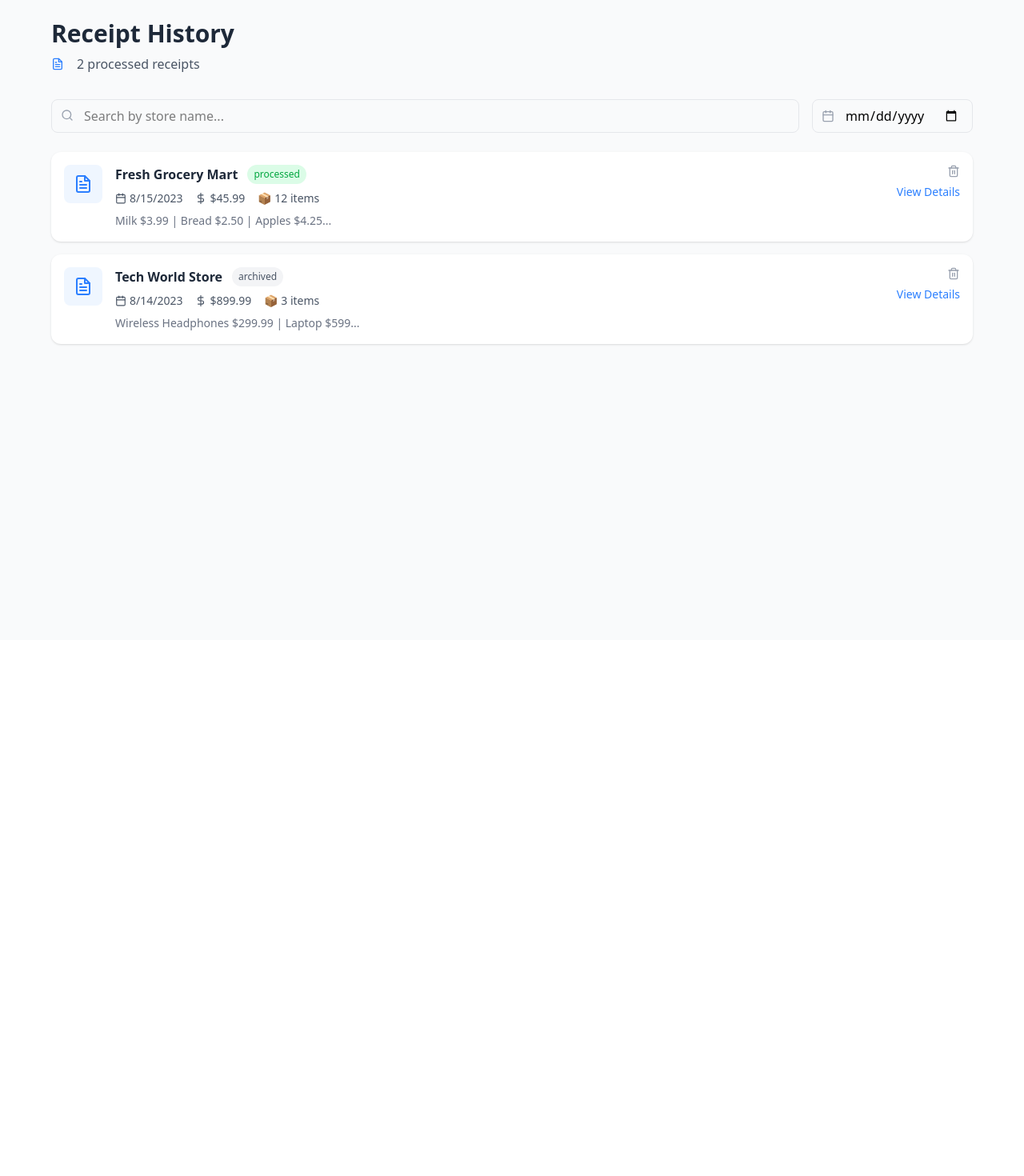
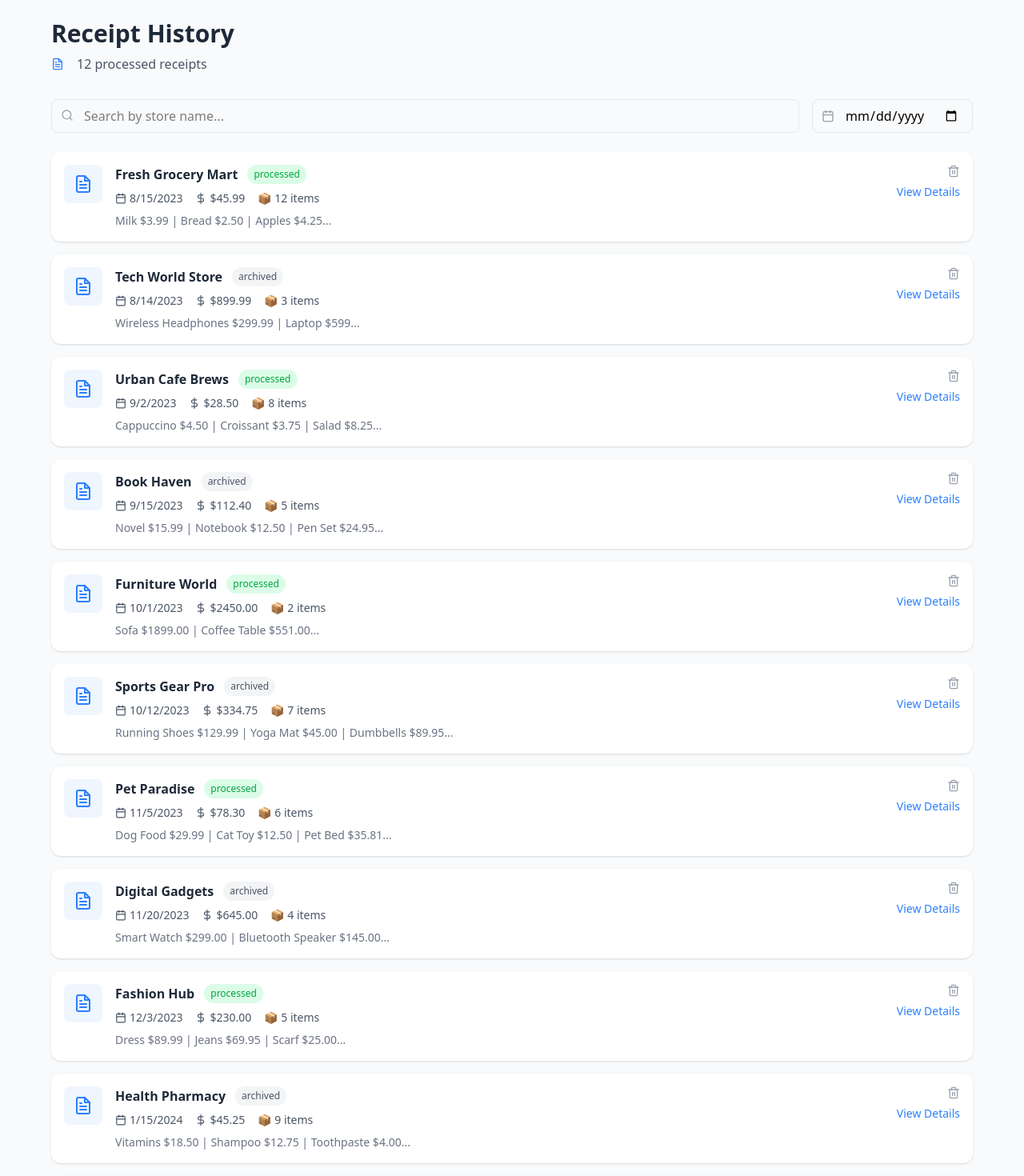
Before and after one commit to A-R-P-I-T-JAIN/NiveshSahayak, a React (Vite) app: page /recipts in a window 1280 px wide. Shown: the top 1470 px of the page at 80% size. Before the commit the page ends 800 px from the top, so only its background shows below. Built offline with nearby package versions, Linux system fonts and the light colour scheme; no server answers.

Commit message:
some minor chages done

```diff
--- a/src/App.jsx
+++ b/src/App.jsx
@@ -14,7 +14,7 @@ import Community from "./pages/Community";
 import Expenses from "./pages/Expenses";
 import AiAssistance from "./pages/AiAssistance";
 import ReciptsPage from "./components/ReciptsPage";
-import ReciptDetaiilPage from "./components/ReciptDetaiilPage";
+import ReciptDetailPage from "./components/ReciptDetailPage";
 
 function App() {
   return (
@@ -31,7 +31,7 @@ function App() {
           />
           <Route path="/community" element={<Community />} />
           <Route path="/recipts" element={<ReciptsPage />} />
-          <Route path="/singlerecipt" element={<ReciptDetaiilPage />} />
+          <Route path="/singlerecipt" element={<ReciptDetailPage />} />
           <Route path="/expenses" element={<Expenses />} />
           <Route path="/register" element={<Register />} />
           <Route path="/register2" element={<Register2 />} />
--- a/src/components/ReciptDetaiilPage.jsx
+++ b/src/components/ReciptDetailPage.jsx
@@ -1,5 +1,6 @@
 import { FiDownload, FiArrowLeft } from "react-icons/fi";
 import wwe from "../assets/wwe.png";
+import { useNavigate } from "react-router-dom";
 // import googleGemini from "./googleGemini.js";
 
 const ReceiptDetailPage = () => {
@@ -53,13 +54,18 @@ const ReceiptDetailPage = () => {
     },
   };
 
+  const navigate = useNavigate();
+
   //   console.log(googleGemini());
   return (
     <div className="min-h-screen bg-gray-50 p-6">
       <div className="max-w-7xl mx-auto">
         {/* Header */}
         <div className="mb-6 flex items-center justify-between">
-          <button className="flex items-center text-blue-600 hover:text-blue-800">
+          <button
+            onClick={() => navigate("/recipts")}
+            className="flex items-center text-blue-600 hover:text-blue-800"
+          >
             <FiArrowLeft className="mr-2" /> Back to History
           </button>
           <h1 className="text-2xl font-bold text-gray-800">Receipt Details</h1>
--- a/src/components/ReciptsPage.jsx
+++ b/src/components/ReciptsPage.jsx
@@ -33,7 +33,98 @@ const ReceiptHistory = () => {
       status: "archived",
       textPreview: "Wireless Headphones $299.99 | Laptop $599...",
     },
-    // Add more mock entries
+    {
+      id: 3,
+      store: "Urban Cafe Brews",
+      date: "2023-09-02",
+      total: 28.5,
+      items: 8,
+      status: "processed",
+      textPreview: "Cappuccino $4.50 | Croissant $3.75 | Salad $8.25...",
+    },
+    {
+      id: 4,
+      store: "Book Haven",
+      date: "2023-09-15",
+      total: 112.4,
+      items: 5,
+      status: "archived",
+      textPreview: "Novel $15.99 | Notebook $12.50 | Pen Set $24.95...",
+    },
+    {
+      id: 5,
+      store: "Furniture World",
+      date: "2023-10-01",
+      total: 2450.0,
+      items: 2,
+      status: "processed",
+      textPreview: "Sofa $1899.00 | Coffee Table $551.00...",
+    },
+    {
+      id: 6,
+      store: "Sports Gear Pro",
+      date: "2023-10-12",
+      total: 334.75,
+      items: 7,
+      status: "archived",
+      textPreview:
+        "Running Shoes $129.99 | Yoga Mat $45.00 | Dumbbells $89.95...",
+    },
+    {
+      id: 7,
+      store: "Pet Paradise",
+      date: "2023-11-05",
+      total: 78.3,
+      items: 6,
+      status: "processed",
+      textPreview: "Dog Food $29.99 | Cat Toy $12.50 | Pet Bed $35.81...",
+    },
+    {
+      id: 8,
+      store: "Digital Gadgets",
+      date: "2023-11-20",
+      total: 645.0,
+      items: 4,
+      status: "archived",
+      textPreview: "Smart Watch $299.00 | Bluetooth Speaker $145.00...",
+    },
+    {
+      id: 9,
+      store: "Fashion Hub",
+      date: "2023-12-03",
+      total: 230.0,
+      items: 5,
+      status: "processed",
+      textPreview: "Dress $89.99 | Jeans $69.95 | Scarf $25.00...",
+    },
+    {
+      id: 10,
+      store: "Health Pharmacy",
+      date: "2024-01-15",
+      total: 45.25,
+      items: 9,
+      status: "archived",
+      textPreview: "Vitamins $18.50 | Shampoo $12.75 | Toothpaste $4.00...",
+    },
+    {
+      id: 11,
+      store: "Garden Center",
+      date: "2024-02-01",
+      total: 156.8,
+      items: 11,
+      status: "processed",
+      textPreview:
+        "Potting Soil $14.99 | Seeds $8.50 | Gardening Tools $89.95...",
+    },
+    {
+      id: 12,
+      store: "Electro Mart",
+      date: "2024-02-14",
+      total: 1234.5,
+      items: 3,
+      status: "archived",
+      textPreview: "4K TV $999.00 | Sound System $235.50...",
+    },
   ]);
 
   const filteredReceipts = receipts.filter((receipt) => {
--- a/src/pages/Home.jsx
+++ b/src/pages/Home.jsx
@@ -33,6 +33,19 @@ const Home = () => {
   });
 
   const scrollRef = useRef(null);
+
+  useEffect(() => {
+    const lastReload = localStorage.getItem("lastReload");
+    const currentTime = Date.now();
+
+    if (!lastReload) {
+      localStorage.setItem("lastReload", currentTime);
+    } else if (currentTime - lastReload > 5000) {
+      // 5 seconds threshold
+      localStorage.setItem("lastReload", currentTime);
+      window.location.reload();
+    }
+  }, []);
 
   useEffect(() => {
     const scroll = new LocomotiveScroll({
```
